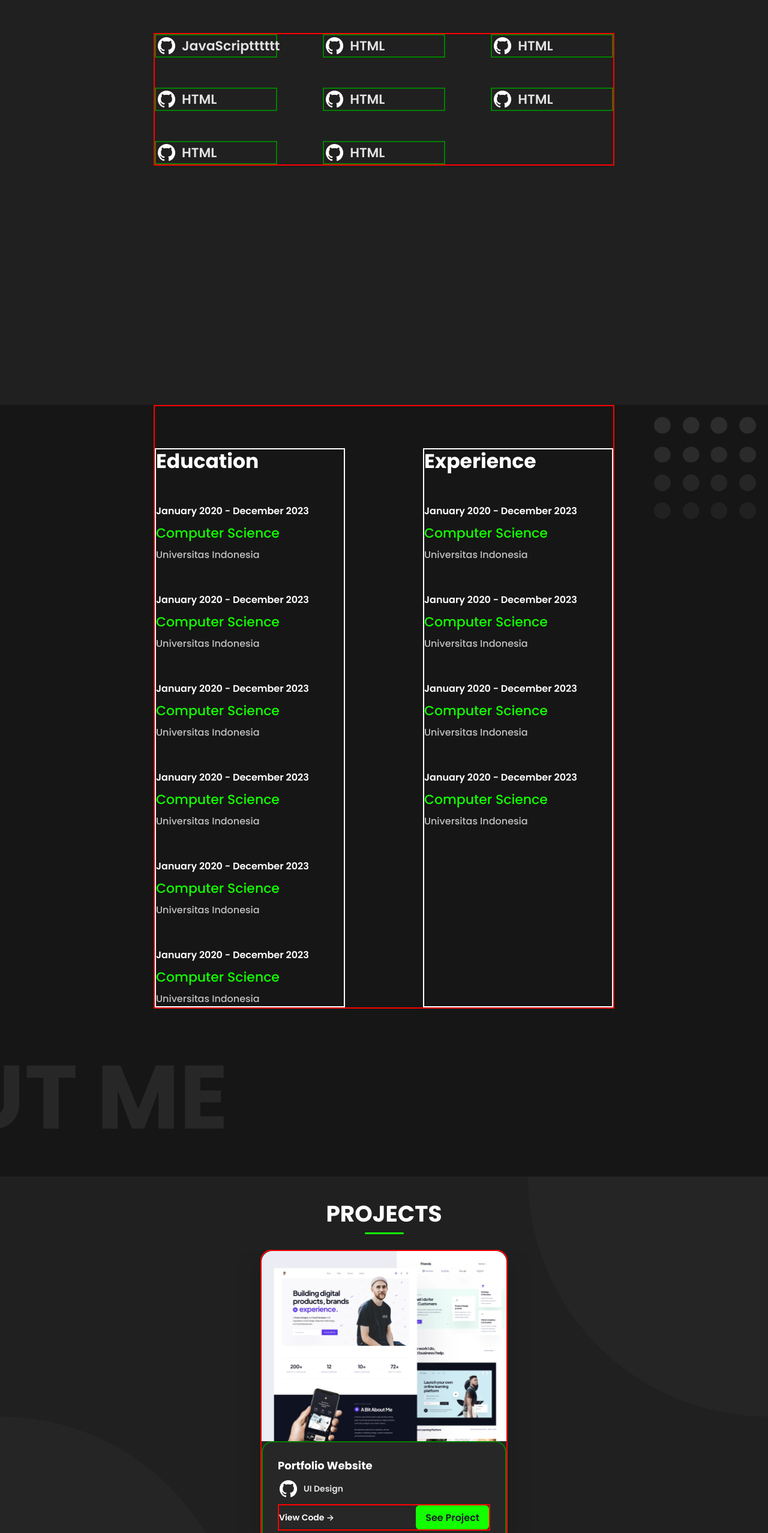
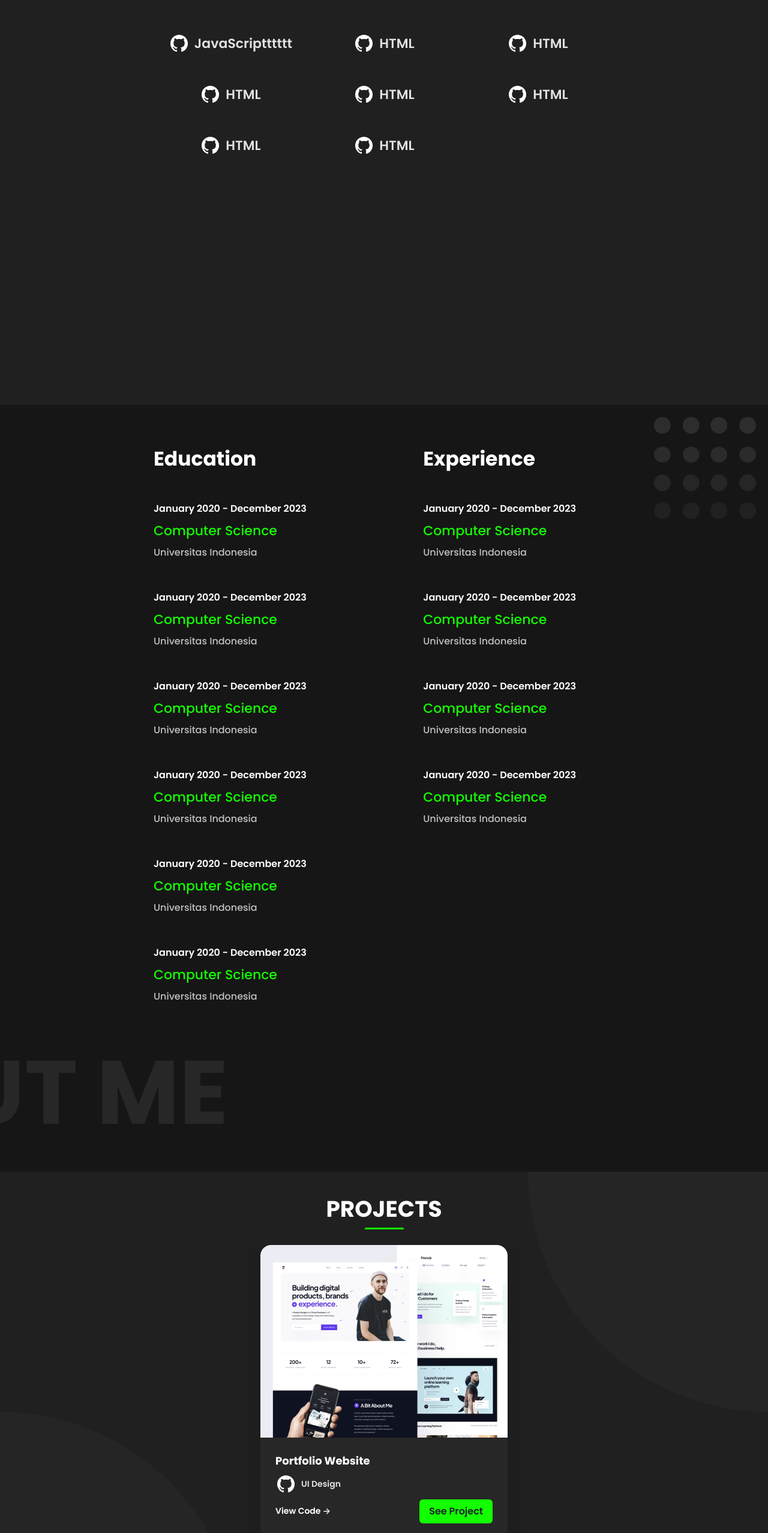
Before and after one commit to dzikriqalampacil/personal-website, a Next.js app: page / in a window 1280 px wide. Shown: the part 1725-4280 px from the top of the page at 60% size. Built offline with nearby package versions, Linux system fonts and the light colour scheme.

Commit message:
feat: remove border

```diff
--- a/ui/component/Contact/index.jsx
+++ b/ui/component/Contact/index.jsx
@@ -29,7 +29,7 @@ function ItemForm({ label, type }) {
 function Contact() {
     return (
         <Flex justify={'center'} align='center' minH='100vh' bg='#161616' py={{ base: '10%', md: '0' }}>
-            <Flex border={'2px solid red'} w='80%' borderRadius={'33px'} spacing={0} flexDirection={{ base: 'column', md: 'row' }}>
+            <Flex w='80%' borderRadius={'33px'} spacing={0} flexDirection={{ base: 'column', md: 'row' }}>
                 <VStack borderRadius={{ base: '33px 33px 0px 0px', md: '33px 0px 0px 33px' }} bg='#272727' w={{ base: 'full', md: '40%' }} alignItems={'flex-start'} justifyContent='center' p={{ base: '5%', md: '0' }}>
                     <HStack pl={{ base: '5%', lg: '22%' }} mb={{ base: '10px', md: '40px' }} w='full'>
                         <Text color='white' fontWeight={600} fontSize='26px'>
@@ -37,7 +37,7 @@ function Contact() {
                         </Text>
                         <Box bg='white' height={'3px'} width='100%' />
                     </HStack>
-                    <VStack spacing={'25px'} align='flex-start' pb={{ base: '40px', md: '90px' }} w='full' border='2px solid blue'>
+                    <VStack spacing={'25px'} align='flex-start' pb={{ base: '40px', md: '90px' }} w='full'>
                         <ItemContact image={'/assets/socmed/github.svg'} text={'087855474426'} />
                         <ItemContact image={'/assets/socmed/github.svg'} text={'dzikri.qalam01@ui.ac.id'} />
                         <ItemContact image={'/assets/socmed/github.svg'} text={'Depok, Jawa Barat, Indonesia'} />
@@ -45,7 +45,7 @@ function Contact() {
                     <Box bg='white' height={'3px'} width='40%' alignSelf='flex-start' />
                 </VStack>
                 <FormControl w={{ base: 'full', md: '60%' }} p={{ base: '5%', md: '50' }} bg='#202020' borderRadius={{ base: '0px 0px 33px 33px', md: '0px 33px 33px 0px' }} >
-                    <VStack align='flex-start' w='full' border='2px solid green' spacing='30px' >
+                    <VStack align='flex-start' w='full' spacing='30px' >
                         <HStack justify={'space-between'} spacing='5%' w='full'>
                             <ItemForm label="Your name" />
                             <ItemForm label="Your Email" />
--- a/ui/component/Experiences/index.jsx
+++ b/ui/component/Experiences/index.jsx
@@ -24,8 +24,8 @@ function Experiences() {
                 UT ME
             </Text>
             <Image src={'/assets/exballs.svg'} position={'absolute'} right='5' top='5' boxSize={{ base: '42px', md: '100px', lg: '170px' }} />
-            <SimpleGrid columns={2} pt='70px' spacingX={'17%'} w={{ base: '90%', md: '60%' }} border='2px solid red' alignSelf={'center'}>
-                <VStack alignItems={'flex-start'} border='2px solid white' spacing={'51px'}>
+            <SimpleGrid columns={2} pt='70px' spacingX={'17%'} w={{ base: '90%', md: '60%' }} alignSelf={'center'}>
+                <VStack alignItems={'flex-start'} spacing={'51px'}>
                     <Heading fontWeight={700} color={'white'} fontSize={{ base: '21px', lg: '33px' }}>Education</Heading>
                     <Item date={'January 2020 - December 2023'} title={'Computer Science'} institution={'Universitas Indonesia'} />
                     <Item date={'January 2020 - December 2023'} title={'Computer Science'} institution={'Universitas Indonesia'} />
@@ -34,7 +34,7 @@ function Experiences() {
                     <Item date={'January 2020 - December 2023'} title={'Computer Science'} institution={'Universitas Indonesia'} />
                     <Item date={'January 2020 - December 2023'} title={'Computer Science'} institution={'Universitas Indonesia'} />
                 </VStack>
-                <VStack alignItems={'flex-start'} border='2px solid white' spacing={'51px'}>
+                <VStack alignItems={'flex-start'} spacing={'51px'}>
                     <Heading fontWeight={700} color={'white'} fontSize={{ base: '21px', lg: '33px' }}>Experience</Heading>
                     <Item date={'January 2020 - December 2023'} title={'Computer Science'} institution={'Universitas Indonesia'} />
                     <Item date={'January 2020 - December 2023'} title={'Computer Science'} institution={'Universitas Indonesia'} />
--- a/ui/component/Projects/index.jsx
+++ b/ui/component/Projects/index.jsx
@@ -7,9 +7,9 @@ import { Pagination } from "swiper";
 
 function Project() {
     return (
-        <VStack bg='#272727' borderRadius={'18px'} spacing='0' boxShadow='0px 4px 40px rgba(0, 0, 0, 0.16)' border='2px solid red' zIndex='2' w={{ base: '300px', md: '412px' }}>
+        <VStack bg='#272727' borderRadius={'18px'} spacing='0' boxShadow='0px 4px 40px rgba(0, 0, 0, 0.16)' zIndex='2' w={{ base: '300px', md: '412px' }}>
             <Image src='/assets/dummy_card.png' />
-            <VStack p='25px' align='flex-start' justifyContent={'flex-start'} border='2px solid green' w='full' borderRadius={'18px'}>
+            <VStack p='25px' align='flex-start' justifyContent={'flex-start'} w='full' borderRadius={'18px'}>
                 <Text fontWeight={700} fontSize='18px' color='white'>
                     Portfolio Website
                 </Text>
@@ -19,7 +19,7 @@ function Project() {
                         UI Design
                     </Text>
                 </HStack>
-                <HStack border='2px solid red' w='full' justifyContent={'space-between'}>
+                <HStack w='full' justifyContent={'space-between'}>
                     <Text fontWeight={600} fontSize='14px' color='white'>
                         View Code &rarr;
                     </Text>
--- a/ui/component/Skills/index.jsx
+++ b/ui/component/Skills/index.jsx
@@ -3,7 +3,7 @@ import { Box, Text, VStack, Heading, Image, SimpleGrid, HStack } from '@chakra-u
 
 function Item({ image, text }) {
     return (
-        <HStack border='2px solid green' width={'auto'}>
+        <HStack justify='center'>
             <Image src={image} />
             <Text fontWeight={600} color={'#E2E2E2'} fontSize={'22px'}>
                 {text}
@@ -14,11 +14,11 @@ function Item({ image, text }) {
 
 function Skills() {
     return (
-        <VStack bg={'#202020'} minH='100vh' pt='84px' pb='50px' position={'relative'} overflow='hidden'>
+        <VStack bg={'#202020'} minH='100vh' pt='84px' pb='50px' position={'relative'} overflow='hidden' align={'center'}>
             < Heading fontWeight={700} color={'white'} fontSize={'32px'} mb='50px' >
                 My Skills
             </Heading >
-            <SimpleGrid columns={{ base: 1, md: 2, xl: 3 }} spacingX={'10%'} spacingY={'50px'} border='2px solid red' w={'60%'}>
+            <SimpleGrid columns={{ base: 1, md: 2, xl: 3 }} alignItems='center' justifyContent={'center'} spacingY={'50px'} w={'60%'}>
                 <Item image={'/assets/socmed/github.svg'} text={'JavaScriptttttt'} />
                 <Item image={'/assets/socmed/github.svg'} text={'HTML'} />
                 <Item image={'/assets/socmed/github.svg'} text={'HTML'} />
```
